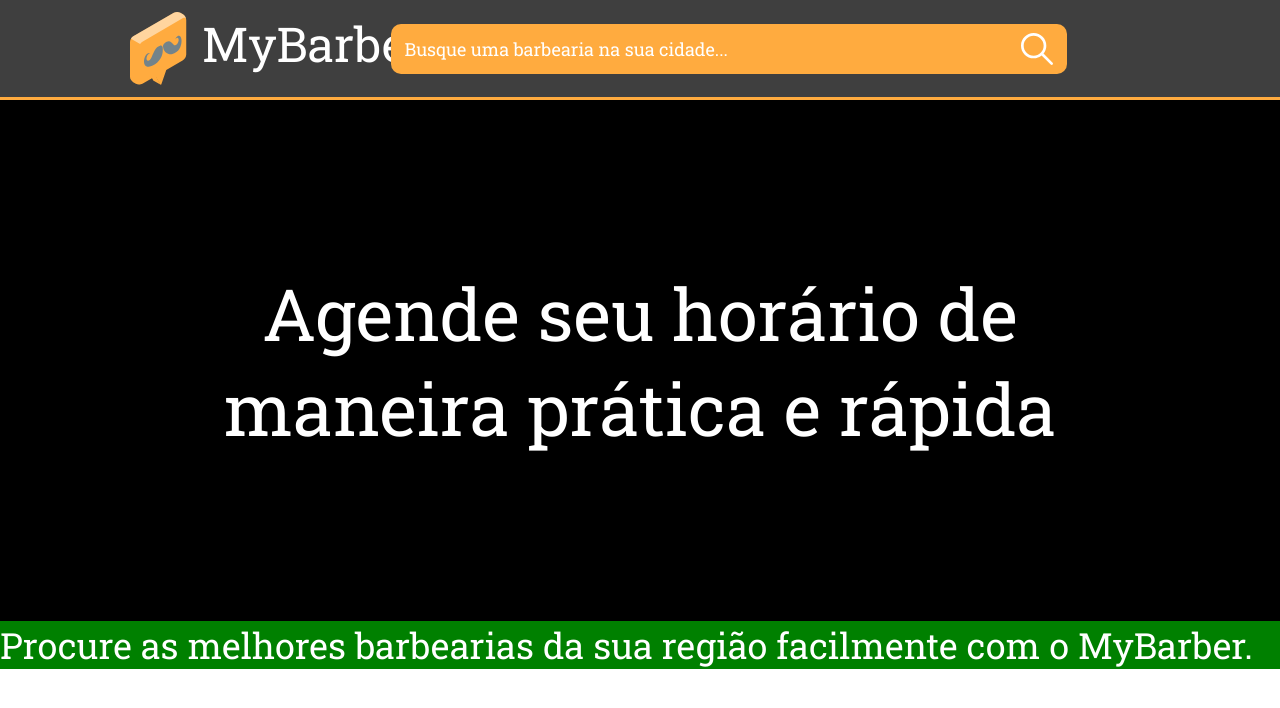
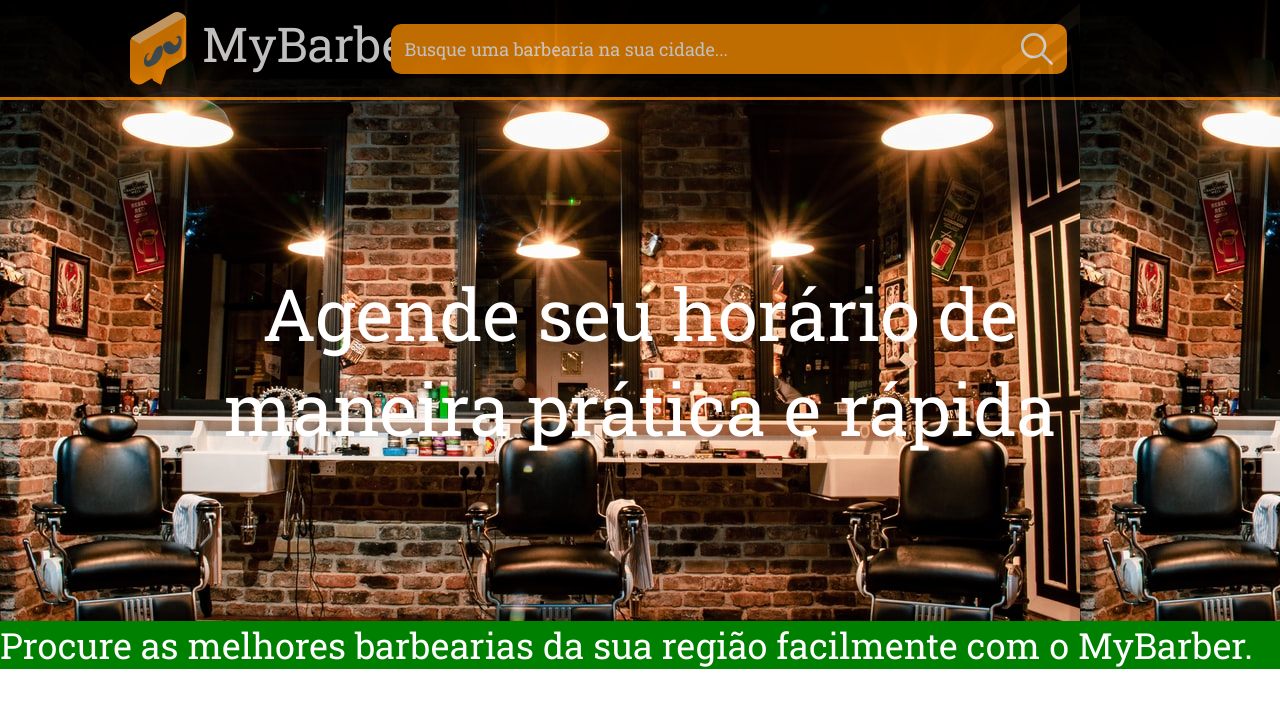
Before and after one commit to icei-pucminas/MyBarber, a React (Create React App) app in the folder Codigo/my-barber/: page / in a window 1280 px wide. Shown: the top 708 px of the page. Built offline with nearby package versions, Linux system fonts and the light colour scheme.

Commit message:
add img fundo

```diff
--- a/Codigo/my-barber/src/pages/Home/styles.js
+++ b/Codigo/my-barber/src/pages/Home/styles.js
@@ -1,4 +1,5 @@
 import styled from 'styled-components';
+import imgPrincipal from '../../assets/imgPrincipal.jfif'
 
 
 export const HomeContainer = styled.div`
@@ -11,7 +12,6 @@ export const HomeContainer = styled.div`
 `
 
 export const Titulo = styled.div`
-    background-color: black;
     height: 521px;
     display: flex;
     width: 100%;
@@ -26,5 +26,5 @@ export const Titulo = styled.div`
     }
 `
 export const ImagemFundo = styled.div`
-
+    background-image: url(${imgPrincipal});
 `
```
